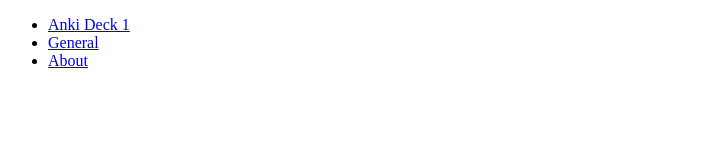
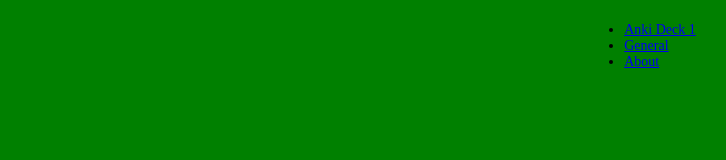
Before and after one commit to alan-sorani/anktionary, a browser extension: page options.html in a window 1280 px wide. Shown: the whole page, without its empty margins (0-726 px from the left). Drawn offline with Linux system fonts and the light colour scheme; the site is published under a folder, as on GitHub Pages, so addresses that start at the root find nothing.

Commit message:
fixed error not loading css for options page

```diff
--- a/options.html
+++ b/options.html
@@ -6,7 +6,7 @@
 		<meta http-equiv="Content-Type" content="text/html; charset=UTF-8">
 		<meta name="viewport" content="width=device-width, initial-scale=1, shrink-to-fit=no">
 		<title>Anktionary Options</title>
-		<link href="/options.css" rel="stylesheet">
+		<link href="options.css" rel="stylesheet">
 		<link href="/icons/anktionary-32.png" rel="icon" type="image/png">
 		<link href="/icons/anktionary-32.png" rel="shortcut icon" type="image/png">
 	</head>
```
